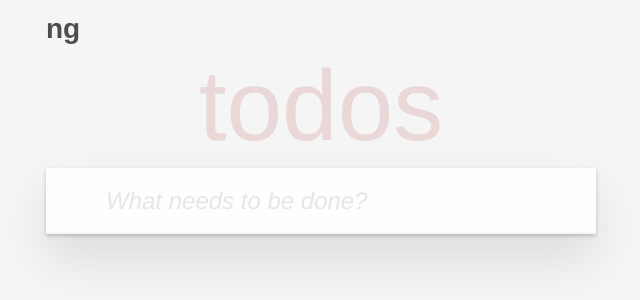
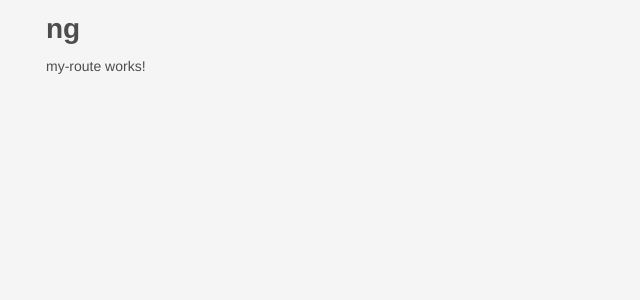
Before and after one commit to ZeviLiao/ng-hello, an Angular app: page / in a window 1280 px wide. Shown: the top 300 px of the page, without its empty margins (319-959 px from the left). Built offline with nearby package versions, Linux system fonts and the light colour scheme.

Commit message:
add my-route module

```diff
--- a/src/app/app.component.html
+++ b/src/app/app.component.html
@@ -3,4 +3,5 @@
 <h1>ng</h1>
 <!-- <app-hello></app-hello> -->
 <!-- <app-message-board></app-message-board> -->
-<app-todo-list></app-todo-list>
+<!-- <app-todo-list></app-todo-list> -->
+<app-my-route></app-my-route>
--- /dev/null
+++ b/src/app/my-route/my-route.component.html
@@ -0,0 +1 @@
+<p>my-route works!</p>
--- /dev/null
+++ b/src/app/my-route/my-route.component.ts
@@ -0,0 +1,15 @@
+import { Component, OnInit } from '@angular/core';
+
+@Component({
+  selector: 'app-my-route',
+  templateUrl: './my-route.component.html',
+  styleUrls: ['./my-route.component.scss']
+})
+export class MyRouteComponent implements OnInit {
+
+  constructor() { }
+
+  ngOnInit(): void {
+  }
+
+}
```
Also changed, not shown: src/app/app.module.ts (+5 -2 lines), src/app/my-route/my-route.module.ts (added, +16 -0 lines), src/app/my-route/my-route.component.scss (added).
